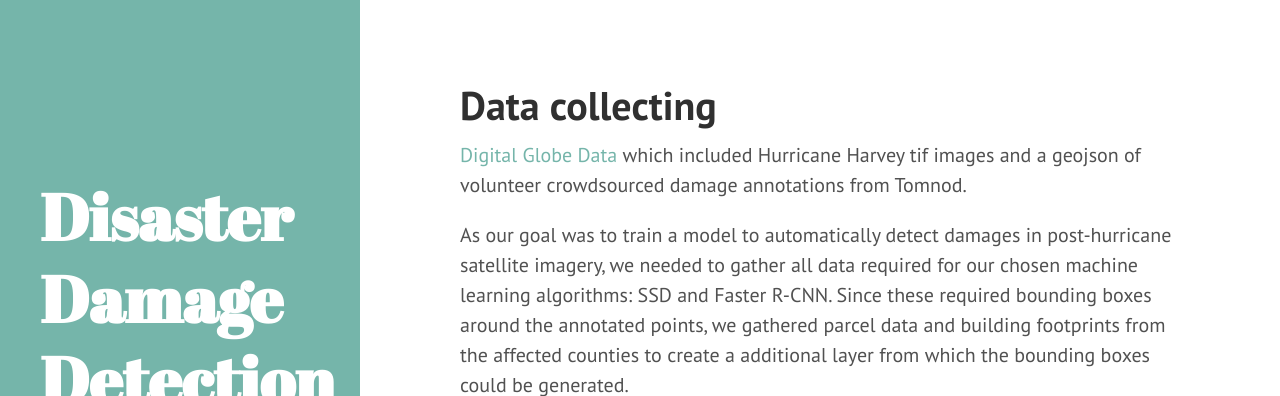
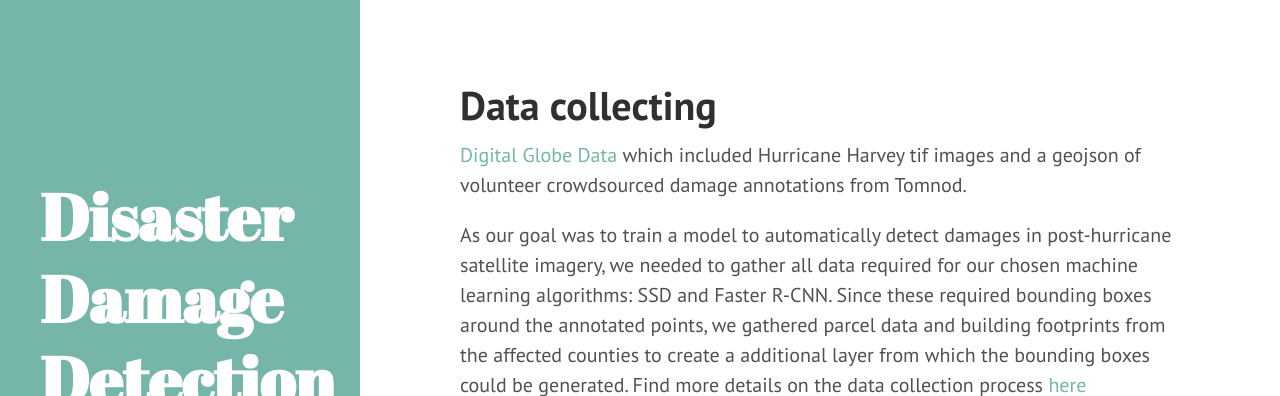
Before and after one commit to DDS-Lab/disaster-damage-detection, a Jekyll site: the page built from data-collecting.md, in a window 1280 px wide and 900 px high, cut to the strip 0-396 px from the top of the window. Built offline with Jekyll 4.4.1, drawn with Linux system fonts in a browser that asks for light colours.

Commit message:
Update data-collecting.md

```diff
--- a/data-collecting.md
+++ b/data-collecting.md
@@ -4,7 +4,7 @@ title: Data collecting
 ---
 [Digital Globe Data](https://www.digitalglobe.com/opendata/hurricane-harvey/post-event) which included Hurricane Harvey tif images and a geojson of volunteer crowdsourced damage annotations from Tomnod.
 
-As our goal was to train a model to automatically detect damages in post-hurricane satellite imagery, we needed to gather all data required for our chosen machine learning algorithms: SSD and Faster R-CNN.  Since these required bounding boxes around the annotated points, we gathered parcel data and building footprints from the affected counties to create a additional layer from which the bounding boxes could be generated.
+As our goal was to train a model to automatically detect damages in post-hurricane satellite imagery, we needed to gather all data required for our chosen machine learning algorithms: SSD and Faster R-CNN.  Since these required bounding boxes around the annotated points, we gathered parcel data and building footprints from the affected counties to create a additional layer from which the bounding boxes could be generated.  Find more details on the data collection process [here](https://github.com/DDS-Lab/disaster-image-processing/blob/master/data.md)
 
 ![Satellite](Webp.net-gifmaker1.gif)
 
```
